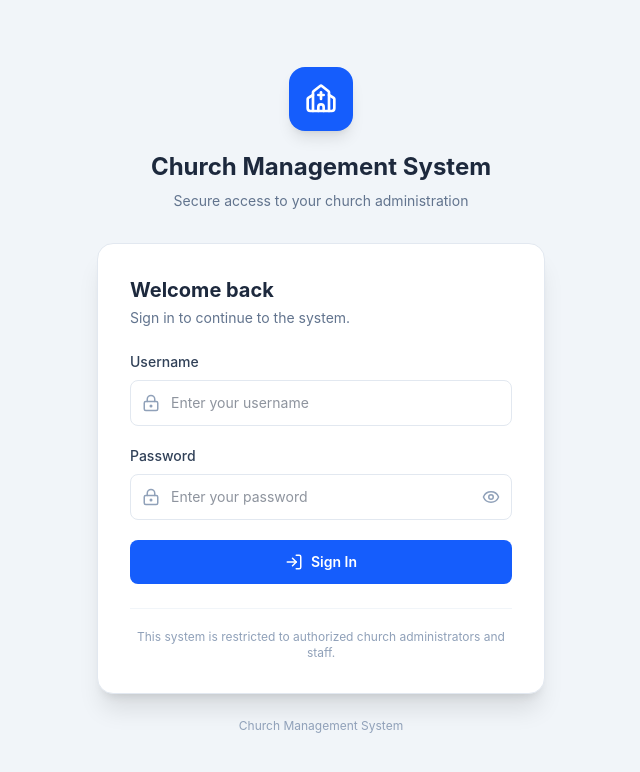
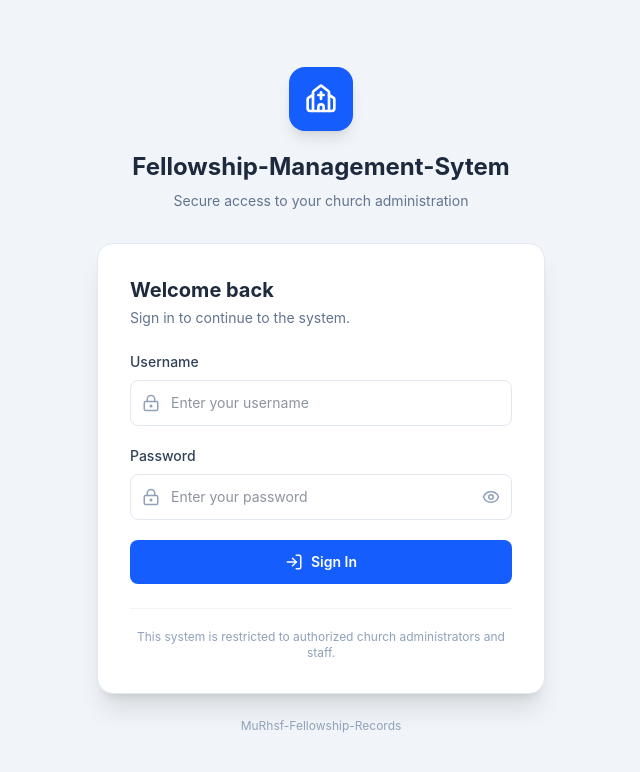
Before and after one commit to Cymi-eng/Feruz, a React (Vite) app: page /login in a window 1280 px wide. Shown: the top 772 px of the page, without its empty margins (319-959 px from the left). Built offline with nearby package versions, Linux system fonts and the light colour scheme; no server answers; the database is empty.

Commit message:
fix: update branding in Login component

```diff
--- a/src/pages/Login.jsx
+++ b/src/pages/Login.jsx
@@ -303,7 +303,7 @@ function Login() {
             </div>
 
             <h1 className="mt-5 text-2xl font-bold text-slate-800">
-              Church Management System
+              Fellowship-Management-Sytem
             </h1>
 
             <p className="mt-2 text-sm text-slate-500">
@@ -482,7 +482,7 @@ function Login() {
           </div>
 
           <p className="mt-6 text-center text-xs text-slate-400">
-            Church Management System
+            MuRhsf-Fellowship-Records
           </p>
 
         </div>
```
